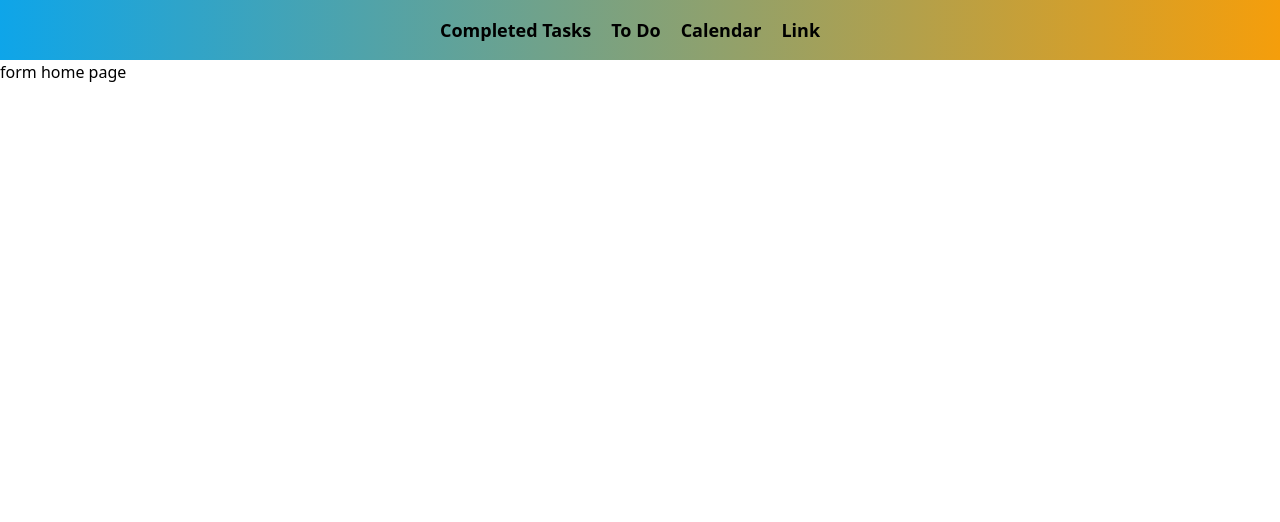
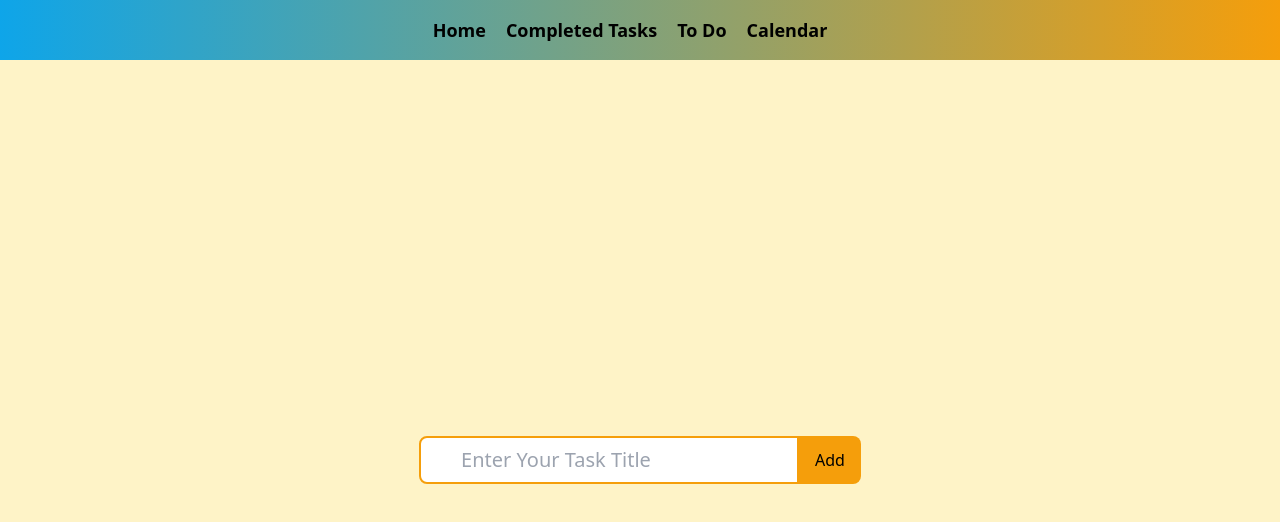
Before and after one commit to Shihab2022/task_app_client, a React (Create React App) app: page / in a window 1280 px wide. Shown: the top 522 px of the page. Built offline with nearby package versions, Linux system fonts and the light colour scheme.

Commit message:
add input and route

```diff
--- a/src/Pages/Home.js
+++ b/src/Pages/Home.js
@@ -1,9 +1,22 @@
 import React from 'react';
+import { useNavigate,Link } from "react-router-dom";
+const Home = () => {
 
-const Home = () => {
+    let navigate = useNavigate();
+    const handleEvent=(e)=>{
+
+        if (e.key === "Enter") {
+                navigate("/calender")
+            }
+            e.preventDefault();
+    }
+
     return (
-        <div>
-           <h2>form home page</h2>
+        <div className='flex justify-center h-screen bg-amber-100 items-center '>
+          <div className='flex justify-center items-center flex-cols'>
+          <input required onKeyPress={(e) =>handleEvent(e)} type="text" placeholder='Enter Your Task Title ' className= 'px-10 text-xl py-2 rounded-tl-lg rounded-bl-lg  border-amber-500  border-2 '/>
+          <Link to='/calender' className='bg-amber-500 py-3 rounded-br-lg rounded-tr-lg  px-4'>Add</Link>
+          </div>
         </div>
     );
 };
--- a/src/sheared/Navbar/Navbar.js
+++ b/src/sheared/Navbar/Navbar.js
@@ -5,10 +5,11 @@ const Navbar = () => {
         <div class="container bg-gradient-to-r from-sky-500 to-amber-500 mx-auto flex flex-wrap px-5 py-4 flex-col md:flex-row items-center">
 
         <nav class="md:ml-auto md:mr-auto flex flex-wrap items-center text-lg  font-semibold justify-center">
+        <Link to='/' class="mr-5 hover:text-white">Home</Link>
           <Link to='/complete' class="mr-5 hover:text-white">Completed Tasks</Link>
           <Link to='/addTask ' class="mr-5 hover:text-white">To Do</Link>
           <Link to='/calender' class="mr-5 hover:text-white">Calendar</Link>
-          <Link to='/' class="mr-5 hover:text-white">Link</Link>
+
 
         </nav>
       </div>
```
